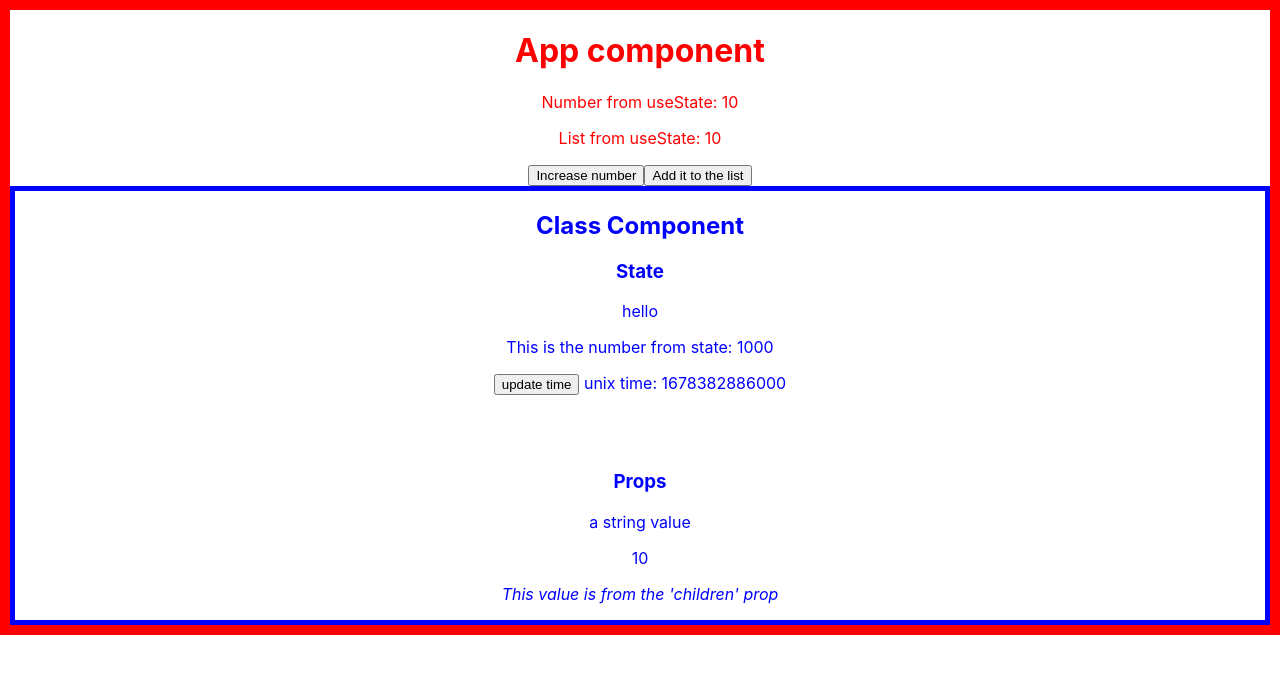
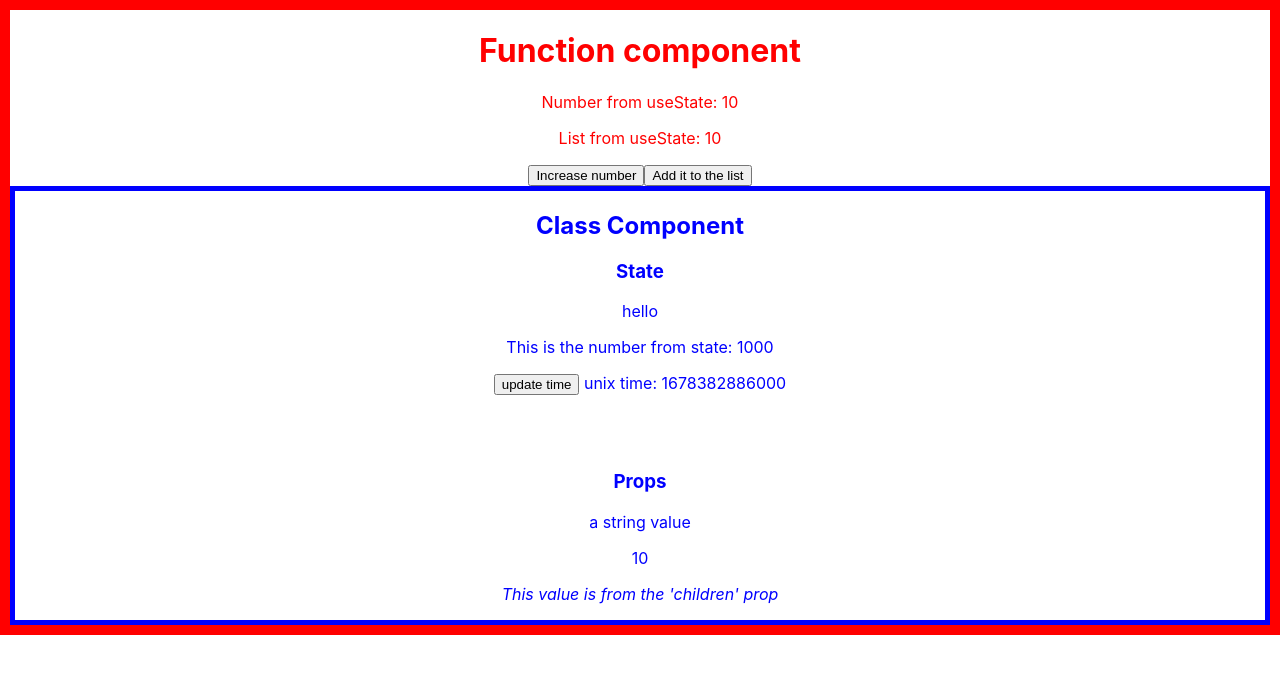
Before and after one commit to catalintatuta/react-app-example, a React (Create React App) app: page / in a window 1280 px wide. Shown: the top 674 px of the page. Built offline with nearby package versions, Linux system fonts and the light colour scheme.

Commit message:
Move Functional component logic from App

```diff
--- a/src/App.js
+++ b/src/App.js
@@ -1,31 +1,10 @@
-import { useState } from 'react';
 import './App.css';
-import ClassComponent from './ClassComponent';
+import FunctionComponent from "./FunctionComponent";
 
 function App() {
-  const [num, setNum] = useState(10)
-
-  const [list, setList] = useState([10])
-
-  const buttonHandler = () => {
-      setNum(num+1);
-  }
-
-  const buttonHandler2 = () => {
-      setList([...list, num]);
-  }
-
   return (
-    <div className="App" style={{border: '10px solid red', color: 'red'}}>
-      <h1>App component</h1>
-      <p>Number from useState: {num}</p>
-      <p>List from useState: {list}</p>
-      <button onClick={buttonHandler} >Increase number</button>
-      <button onClick={buttonHandler2} >Add it to the list</button>
-      <ClassComponent numberProp={num} aStringProp="a string value">
-        <span><em>This value is from the 'children' prop</em></span>
-      </ClassComponent>
-
+    <div className="App">
+      <FunctionComponent />
     </div>
   );
 }
--- /dev/null
+++ b/src/FunctionComponent.js
@@ -0,0 +1,31 @@
+import React, {useState} from 'react';
+import ClassComponent from "./ClassComponent";
+
+const FunctionComponent = () => {
+  const [num, setNum] = useState(10)
+
+  const [list, setList] = useState([10])
+
+  const buttonHandler = () => {
+    setNum(num+1);
+  }
+
+  const buttonHandler2 = () => {
+    setList([...list, num]);
+  }
+
+  return (
+    <div className="App" style={{border: '10px solid red', color: 'red'}}>
+      <h1>Function component</h1>
+      <p>Number from useState: {num}</p>
+      <p>List from useState: {list}</p>
+      <button onClick={buttonHandler} >Increase number</button>
+      <button onClick={buttonHandler2} >Add it to the list</button>
+      <ClassComponent numberProp={num} aStringProp="a string value">
+        <span><em>This value is from the 'children' prop</em></span>
+      </ClassComponent>
+    </div>
+  );
+};
+
+export default FunctionComponent;
```
